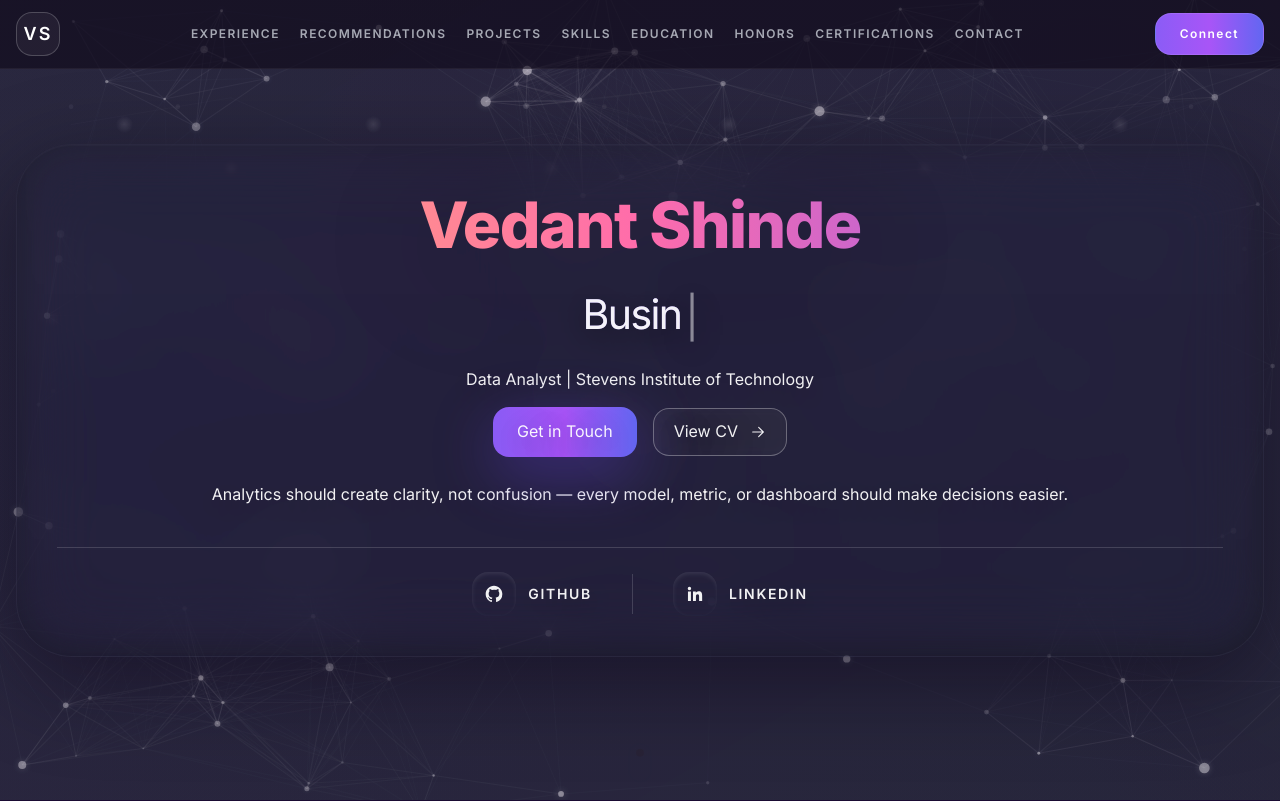
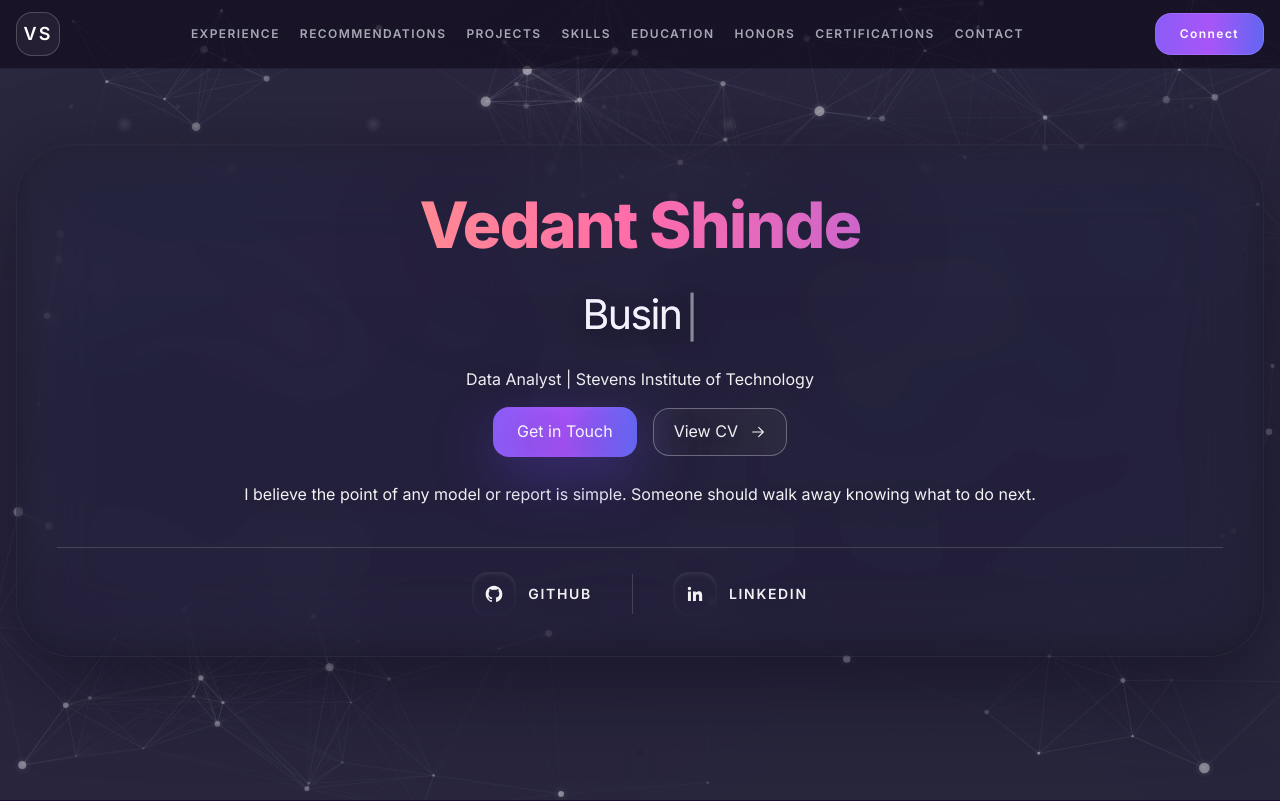
Before and after one commit to vshinde1-design/Portfolio-Website, a React (Vite) app: page / in a window 1280 px wide. Shown: the top 801 px of the page. Built offline with nearby package versions, Linux system fonts and the light colour scheme.

Commit message:
Update Hero tagline: Focus on actionable insights

```diff
--- a/src/components/sections/Hero.tsx
+++ b/src/components/sections/Hero.tsx
@@ -202,7 +202,7 @@ const Hero: React.FC = () => {
             </Button>
           </div>
 
-          <div className="mt-6 text-base text-slate-100/90 leading-relaxed">Analytics should create clarity, not confusion — every model, metric, or dashboard should make decisions easier.</div>
+          <div className="mt-6 text-base text-slate-100/90 leading-relaxed">I believe the point of any model or report is simple. Someone should walk away knowing what to do next.</div>
 
           <div className="mt-10 pt-6 border-t border-white/15 flex flex-wrap items-center justify-center gap-10 text-slate-100/90">
             <a href="https://github.com/Vedantshi" className="group flex items-center gap-3 text-sm font-semibold tracking-[0.12em] uppercase hover:text-white transition-colors" aria-label="GitHub profile">
```
